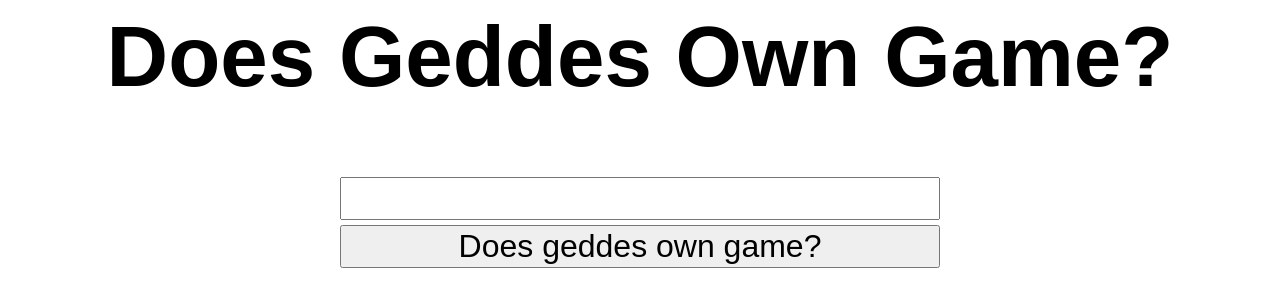
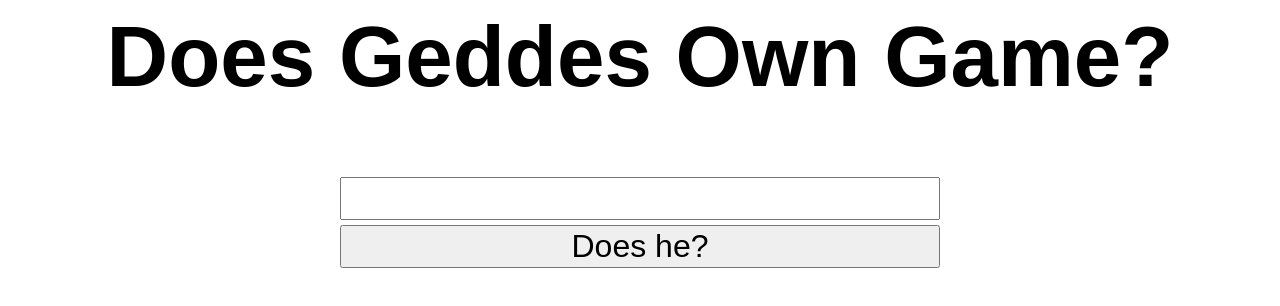
Before and after one commit to ctompkinson/doesgeddesowngame, a plain HTML site: page index.html in a window 1280 px wide. Drawn offline with Linux system fonts and the light colour scheme.

Commit message:
change button text

```diff
--- a/index.html
+++ b/index.html
@@ -30,7 +30,7 @@
     </div>
     <div>
       <input type=text >
-      <input type=button value="Does geddes own game?" onclick="document.getElementById('result').innerHTML = 'Yes'">
+      <input type=button value="Does he?" onclick="document.getElementById('result').innerHTML = 'Yes'">
     </div>
     <div>
       <h1 id="result"></h1>
```
